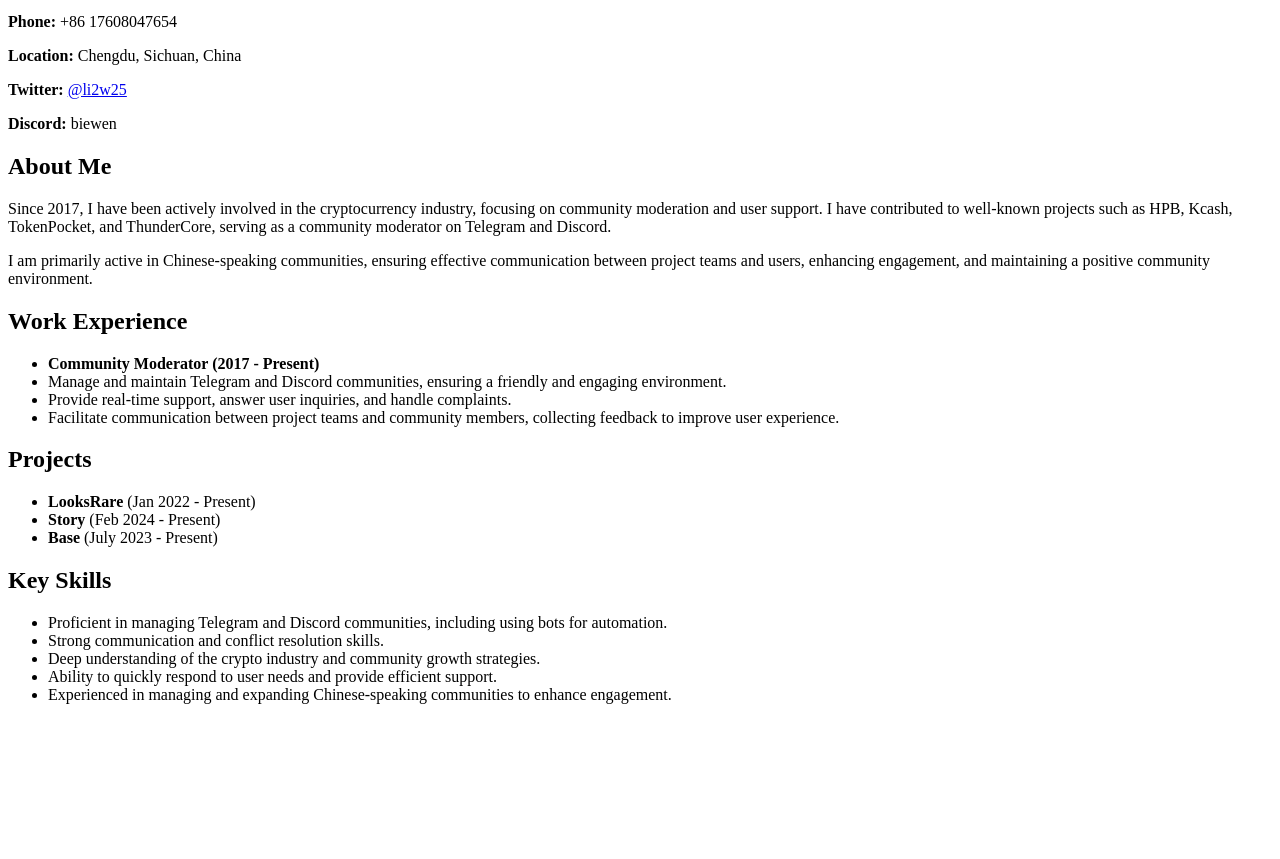
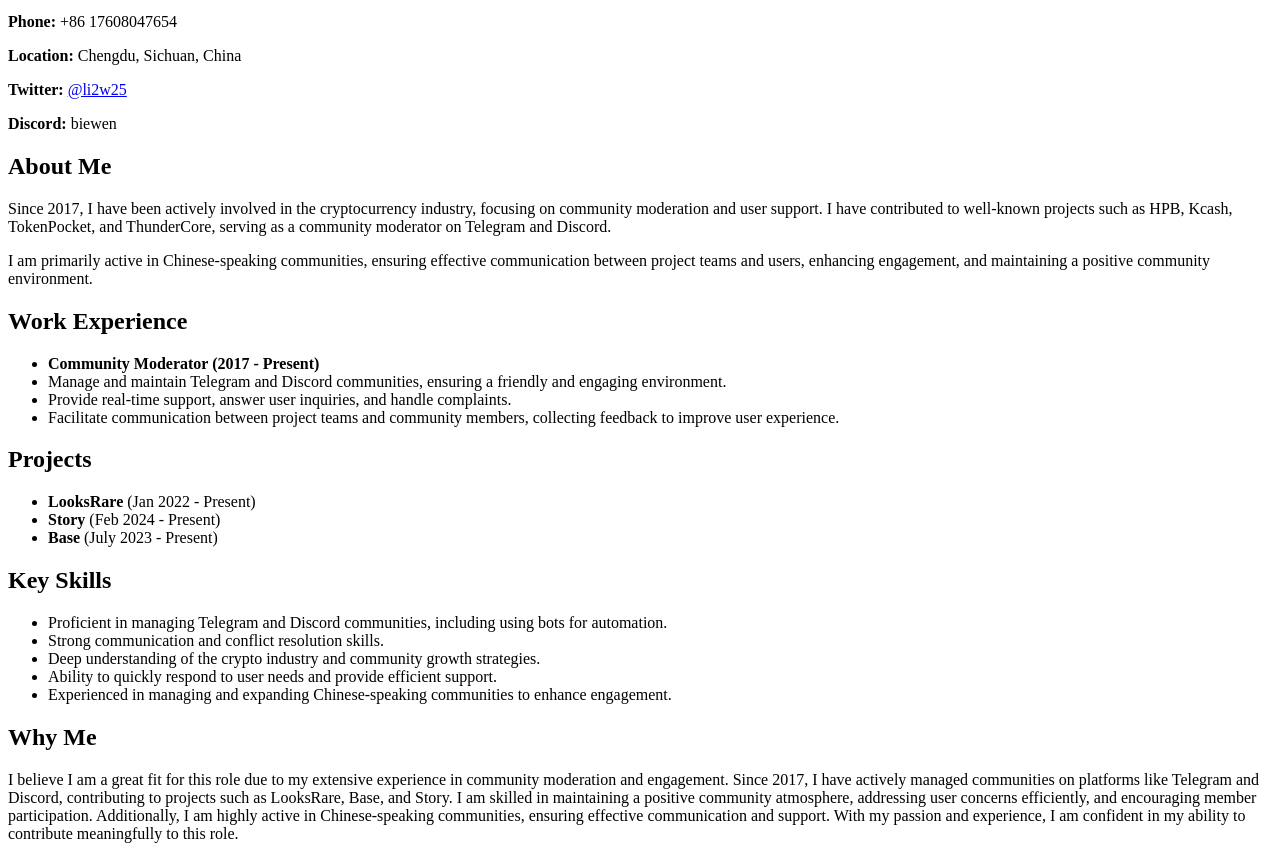
Before and after one commit to xbwl20/web3M, a plain HTML site: page index.html in a window 1280 px wide. Shown: the part 101-960 px from the top of the page. Before the commit the page ends 821 px from the top, so only its background shows below. Drawn offline with Linux system fonts and the light colour scheme.

Commit message:
index.html

```diff
--- a/index.html
+++ b/index.html
@@ -43,3 +43,7 @@
     </ul>
 </body>
 </html>
+<section id="why-me">
+    <h2>Why Me</h2>
+    <p>I believe I am a great fit for this role due to my extensive experience in community moderation and engagement. Since 2017, I have actively managed communities on platforms like Telegram and Discord, contributing to projects such as LooksRare, Base, and Story. I am skilled in maintaining a positive community atmosphere, addressing user concerns efficiently, and encouraging member participation. Additionally, I am highly active in Chinese-speaking communities, ensuring effective communication and support. With my passion and experience, I am confident in my ability to contribute meaningfully to this role.</p>
+</section>
```
